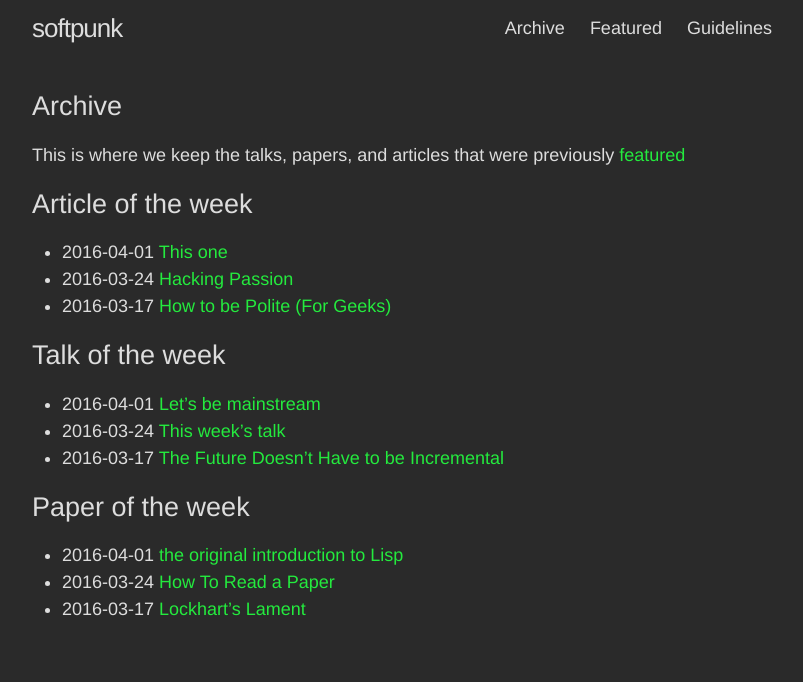
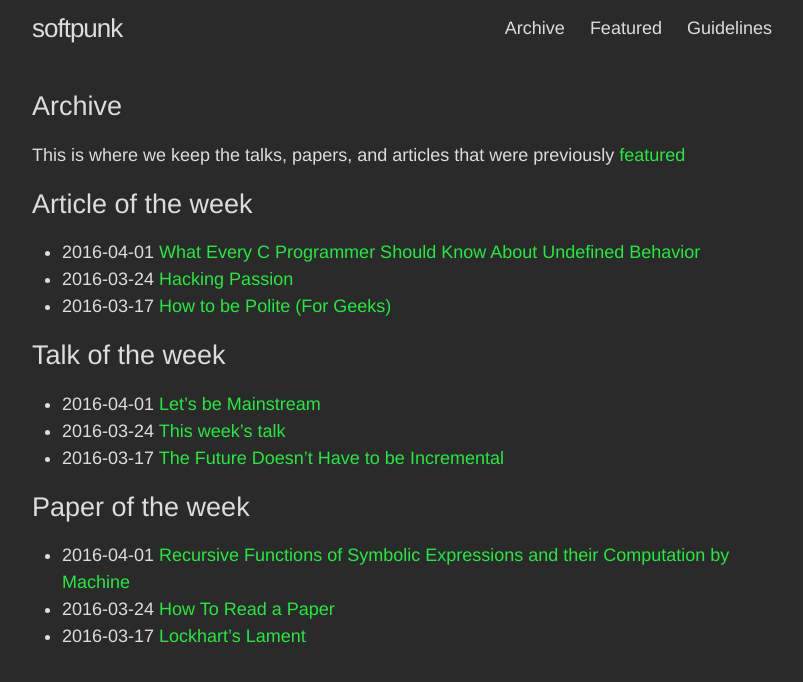
Before and after one commit to softpunk/softpunk.github.io, a Jekyll site: the page built from archive.md, in a window 1280 px wide. Shown: the top 682 px of the page, without its empty margins (238-1041 px from the left). Built offline with Jekyll 4.4.1, drawn with Linux system fonts in a browser that asks for light colours.

Commit message:
Update archive titles, whoops

```diff
--- a/archive.md
+++ b/archive.md
@@ -7,16 +7,16 @@ permalink: /archive/
 This is where we keep the talks, papers, and articles that were previously [featured](/featured/)
 
 ## Article of the week
-- 2016-04-01 [This one](http://blog.llvm.org/2011/05/what-every-c-programmer-should-know.html)
+- 2016-04-01 [What Every C Programmer Should Know About Undefined Behavior](http://blog.llvm.org/2011/05/what-every-c-programmer-should-know.html)
 - 2016-03-24 [Hacking Passion](http://kytrinyx.com/presentations/hacking-passion)
 - 2016-03-17 [How to be Polite (For Geeks)](https://medium.com/message/how-to-be-polite-for-geeks-86cb784983b1)
 
 ## Talk of the week
-- 2016-04-01 [Let's be mainstream](https://www.youtube.com/watch?v=oYk8CKH7OhE)
+- 2016-04-01 [Let's be Mainstream](https://www.youtube.com/watch?v=oYk8CKH7OhE)
 - 2016-03-24 [This week's talk](https://www.youtube.com/watch?v=QTJRwKOFddc)
 - 2016-03-17 [The Future Doesn't Have to be Incremental](https://www.youtube.com/watch?v=gTAghAJcO1o)
 
 ## Paper of the week
-- 2016-04-01 [the original introduction to Lisp](http://www-formal.stanford.edu/jmc/recursive.pdf)
+- 2016-04-01 [Recursive Functions of Symbolic Expressions and their Computation by Machine](http://www-formal.stanford.edu/jmc/recursive.pdf)
 - 2016-03-24 [How To Read a Paper](http://blizzard.cs.uwaterloo.ca/keshav/home/Papers/data/07/paper-reading.pdf)
 - 2016-03-17 [Lockhart's Lament](http://www.maa.org/sites/default/files/pdf/devlin/LockhartsLament.pdf)
```
